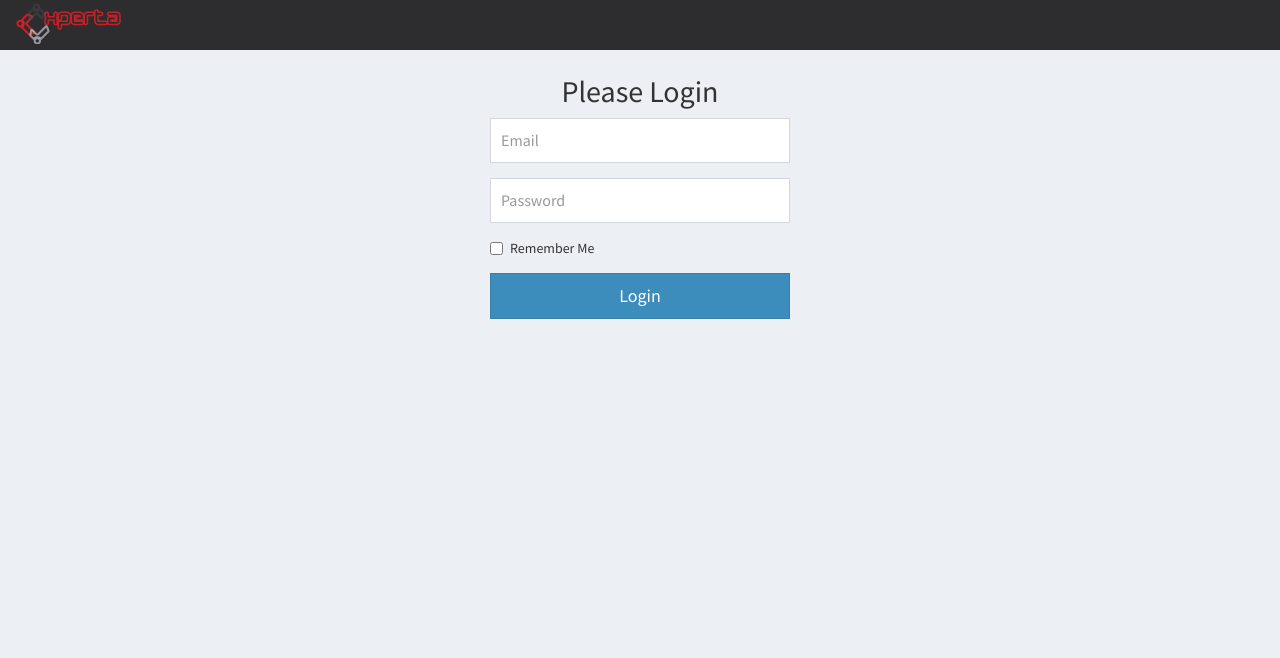
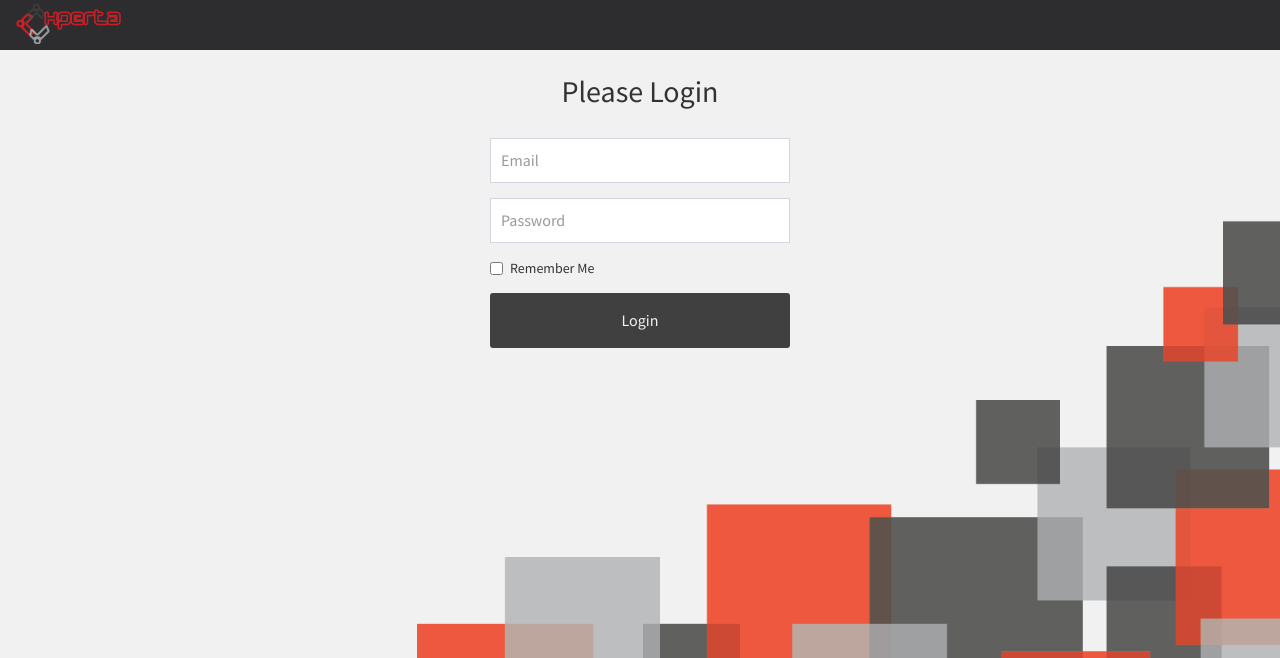
Before and after one commit to qoharu/els, a CodeIgniter app: page /els/index.php/account/login in a window 1280 px wide. Shown: the top 658 px of the page. Run offline with CodeIgniter, Linux system fonts and the light colour scheme; some libraries are stand-ins or nearby versions.

Commit message:
update bg login

```diff
--- a/application/views/header.php
+++ b/application/views/header.php
@@ -22,7 +22,7 @@
 		<script src="<?php echo base_url('assets/js/jquery.main.js') ?>" type="text/javascript"></script>
 	</head>
 
-	<body id="myPage" data-spy="scroll" data-target=".navbar" data-offset="50">
+	<body id="myPage" data-spy="scroll" data-target=".navbar" data-offset="50" class="full">
 		<nav class="navbar navbar-default navbar-fixed-top">
 		<div class="container-fluid">
 			<div class="navbar-header">
--- a/application/views/login.php
+++ b/application/views/login.php
@@ -3,7 +3,7 @@
 		<div class="container-text">
 			<form class="form-login" action="<?php echo site_url('account/post_login') ?>" method="POST">
 				<center><h2 class"form-login-heading center">Please Login</h2></center>
-
+				<br>
 				<div class="form-group">
 					<input type="email" class="form-control" name="email" placeholder="Email" required>
 				</div>
@@ -18,7 +18,7 @@
 					</div>
 				</div>
 				<div class="form-group">
-					<button class="btn btn-lg btn-primary btn-flat btn-block" type="submit">Login</button>
+					<button class="btn btn-block" type="submit">Login</button>
 				</div>
 			</form>
 		</div>
--- a/assets/css/main.css
+++ b/assets/css/main.css
@@ -92,19 +92,19 @@ h2 {
 	border-top-right-radius: 0;
 }
 
-/*.btn {
+.btn {
 	 padding: 15px 50px;
 	 background-color: #404040;
      color: #F1F1F1;
      font-size: 16px;
      border-radius: 0;
      transition: .2s;
-}*/
+}
 
-/*.btn:hover, .btn:focus {
+.btn:hover, .btn:focus {
       background-color: #595959;
       color: #000;
-}*/
+}
 
 .isi{
 	margin-top: 40px;
```
